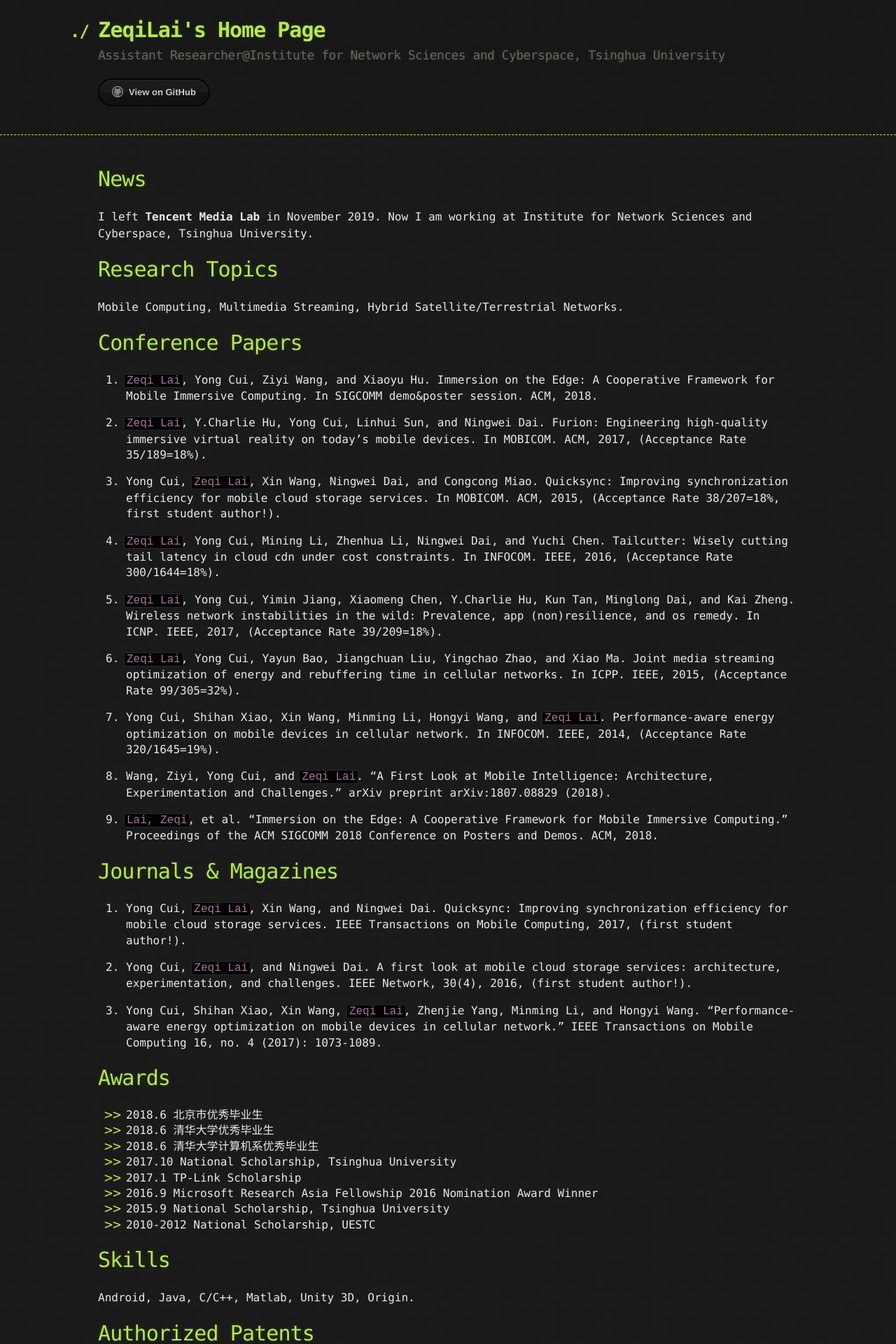
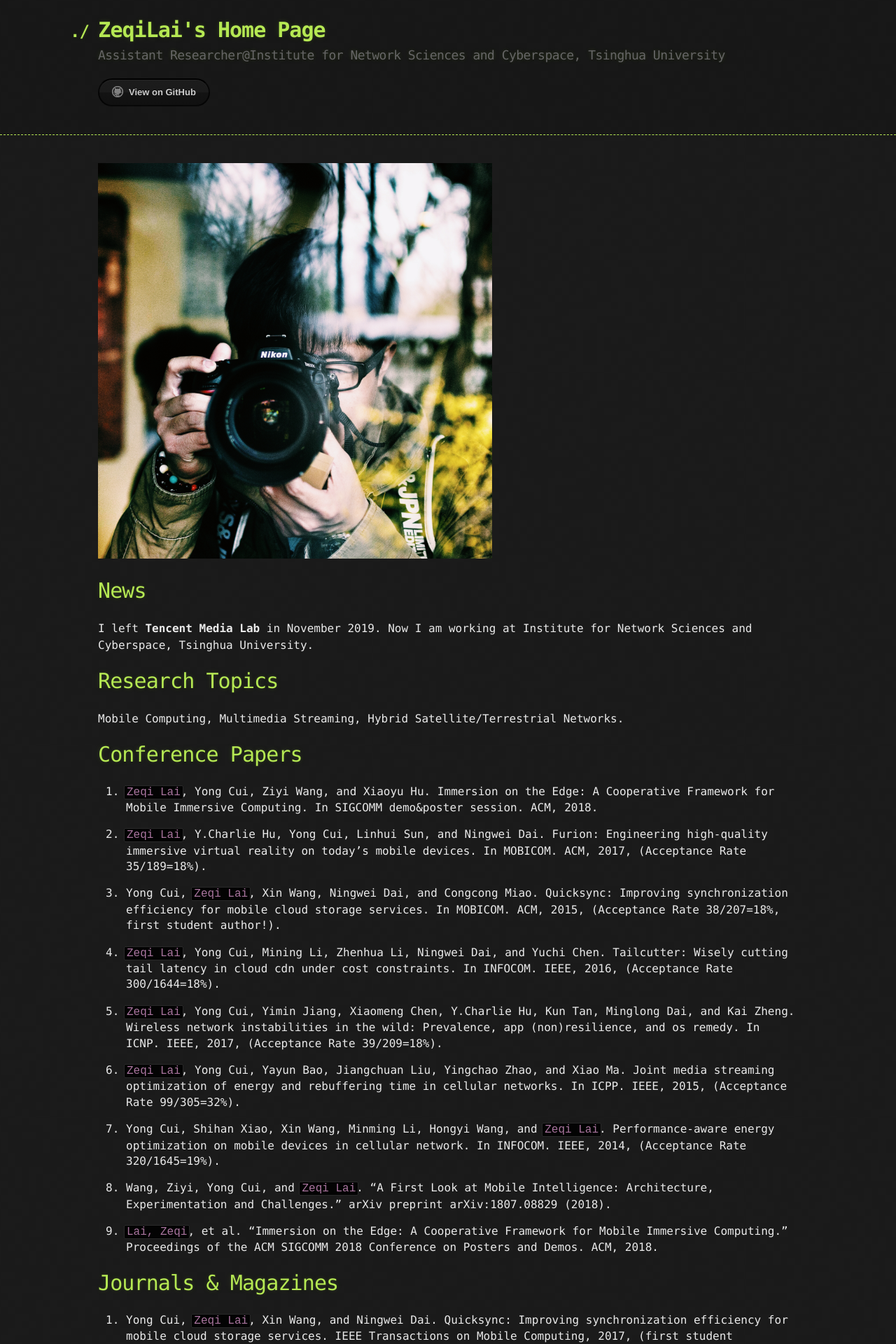
Before and after one commit to lzq8272587/lzq8272587.github.io, a Jekyll site: the page built from index.md, in a window 1280 px wide. Shown: the top 1920 px of the page at 70% size. Built offline with Jekyll 4.4.1, drawn with Linux system fonts in a browser that asks for light colours; our own code applies the rules of GitHub Pages for plain Markdown files.

Commit message:
update index

```diff
--- a/index.md
+++ b/index.md
@@ -1,3 +1,6 @@
+
+![Avatar](./avatar.png)
+
 # News
 
 I left **Tencent Media Lab** in November 2019. Now I am working at Institute for Network Sciences and Cyberspace, Tsinghua University.
```
Also changed, not shown: avatar.png (added).
